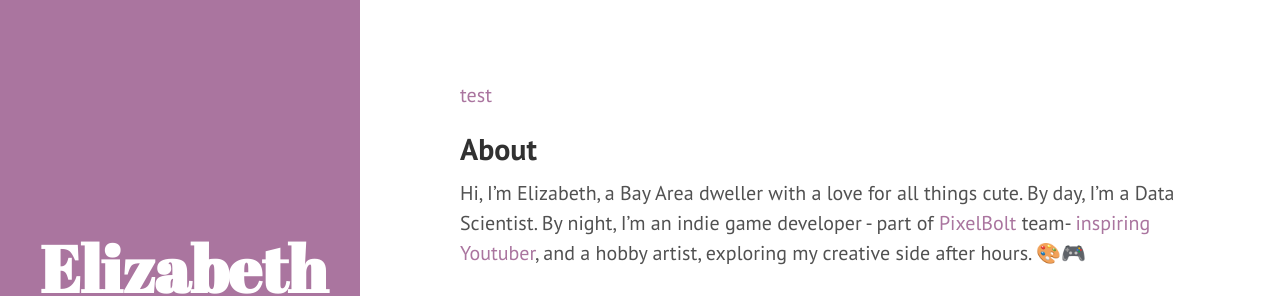
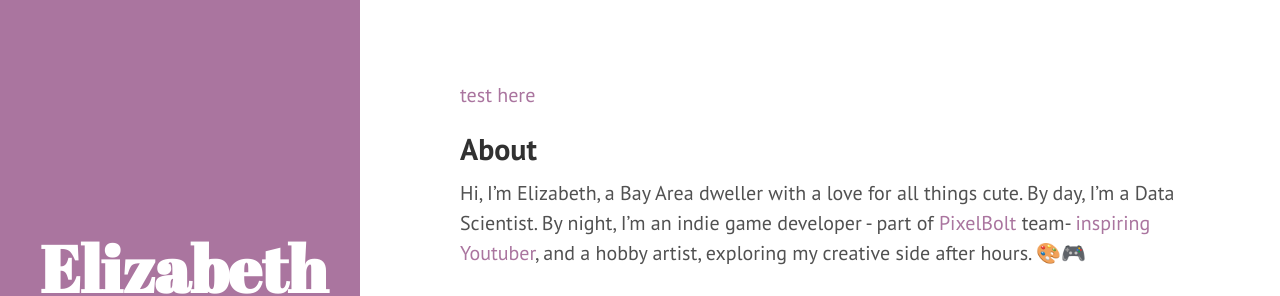
Before and after one commit to elizabellatran/elizabellatran.github.io, a Jekyll site: the page built from index.md, in a window 1280 px wide and 900 px high. Shown: the top 296 px of the window. Built offline with Jekyll 4.4.1, drawn with Linux system fonts in a browser that asks for light colours; a script that is not in the unit is left out.

Commit message:
Update index.md

```diff
--- a/index.md
+++ b/index.md
@@ -5,7 +5,7 @@ image_sliders:
   - slider1
 ---
 <a href="gamelist.md">test</a>
-
+[here]({% link gamelist.md %})
 ## About
 Hi, I’m Elizabeth, a Bay Area dweller with a love for all things cute. By day, I'm a Data Scientist. By night, I'm an indie game developer - part of <a href="https://pixelboltgames.wixsite.com/pixelbolt-games">PixelBolt </a> team- <a href="https://www.youtube.com/@cutebrainpants">inspiring Youtuber</a>, and a hobby artist, exploring my creative side after hours. 🎨🎮
 <hr>
@@ -35,7 +35,6 @@ For PRE:_UDE | Love's Lost Requiem, I was a beta tester, ensuring the game's fun
 Taking place eight years before Under the False Sky [RE]:Idealize, Under the False Sky | Kein:[Über]Leben tells the story of the rebellion colony struggling for survival as winter approaches. This story highlights  internal struggles, personal sacrifices, and the intricate dynamics of family relationships. <br> <br>
 For Under the False Sky | Kein:[Über]Leben, I was one of the editors. Download and play the <a href="https://elduator.itch.io/utfs-keinueberleben"> game </a> here! <br>
 
-
 Click [here]({% link gameprojectspg.md %}) for all the games I've worked on. <br>
 
 
```
